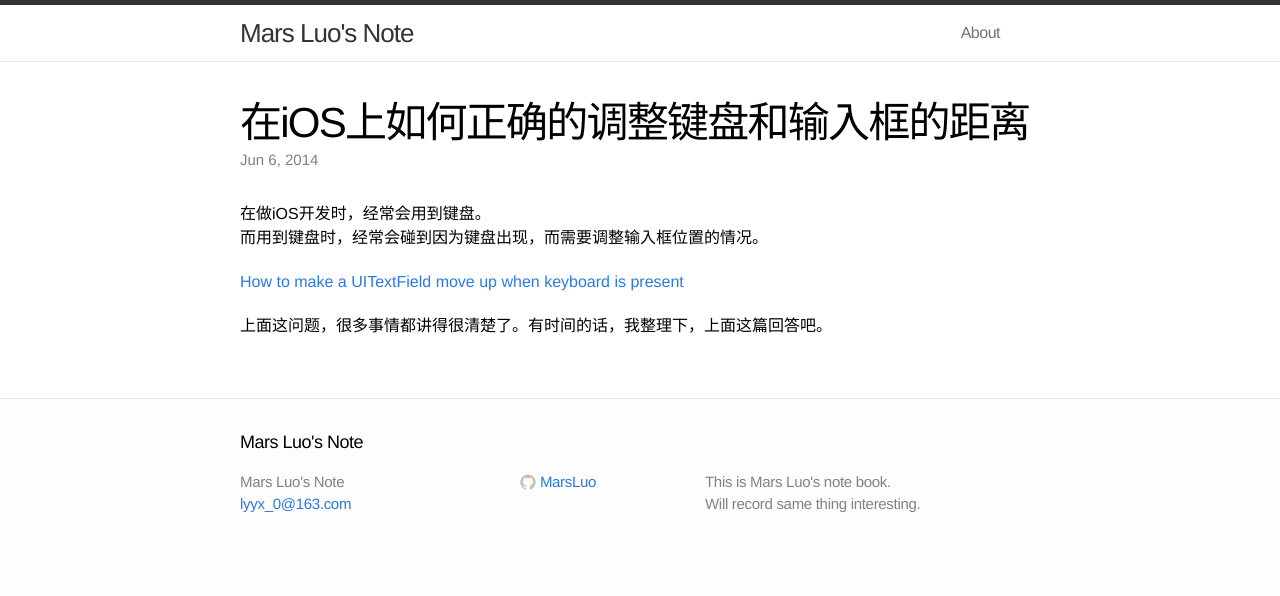
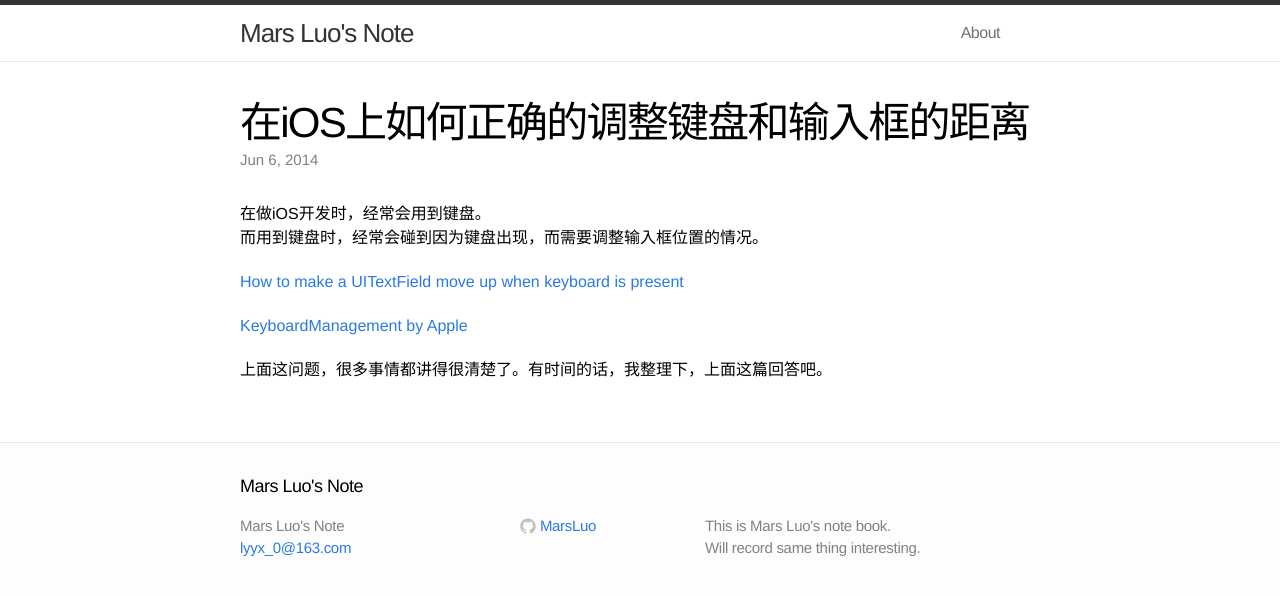
Before and after one commit to MarsLuo/marsluo.github.com, a Jekyll site: the page built from _posts/2014-06-06-HowToMoveKeyboradFit.markdown, in a window 1280 px wide. Shown: the top 596 px of the page. Built offline with Jekyll 4.4.1, drawn with Linux system fonts in a browser that asks for light colours.

Commit message:
update post

```diff
--- a/_posts/2014-06-06-HowToMoveKeyboradFit.markdown
+++ b/_posts/2014-06-06-HowToMoveKeyboradFit.markdown
@@ -10,4 +10,6 @@ tags: [iOS]
 
 [How to make a UITextField move up when keyboard is present](http://stackoverflow.com/questions/1126726/how-to-make-a-uitextfield-move-up-when-keyboard-is-present)
 
+[KeyboardManagement by Apple](https://developer.apple.com/library/ios/documentation/StringsTextFonts/Conceptual/TextAndWebiPhoneOS/KeyboardManagement/KeyboardManagement.html)
+
 上面这问题，很多事情都讲得很清楚了。有时间的话，我整理下，上面这篇回答吧。
```
